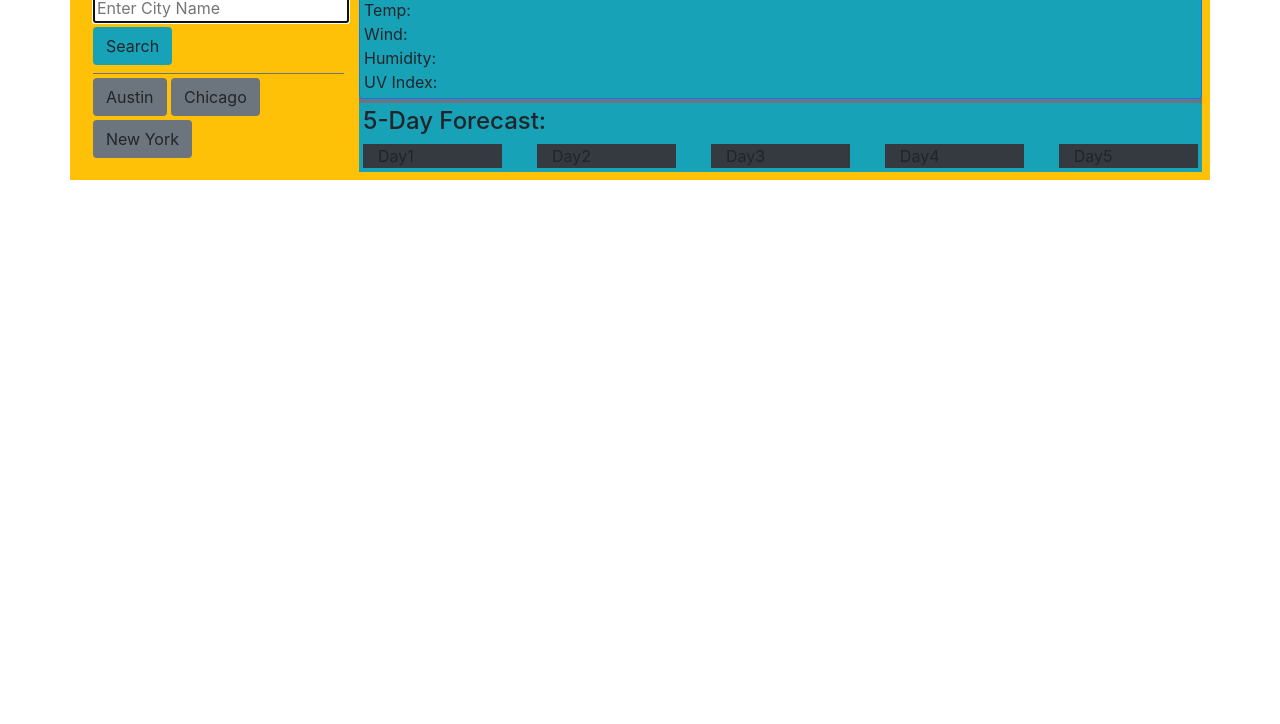
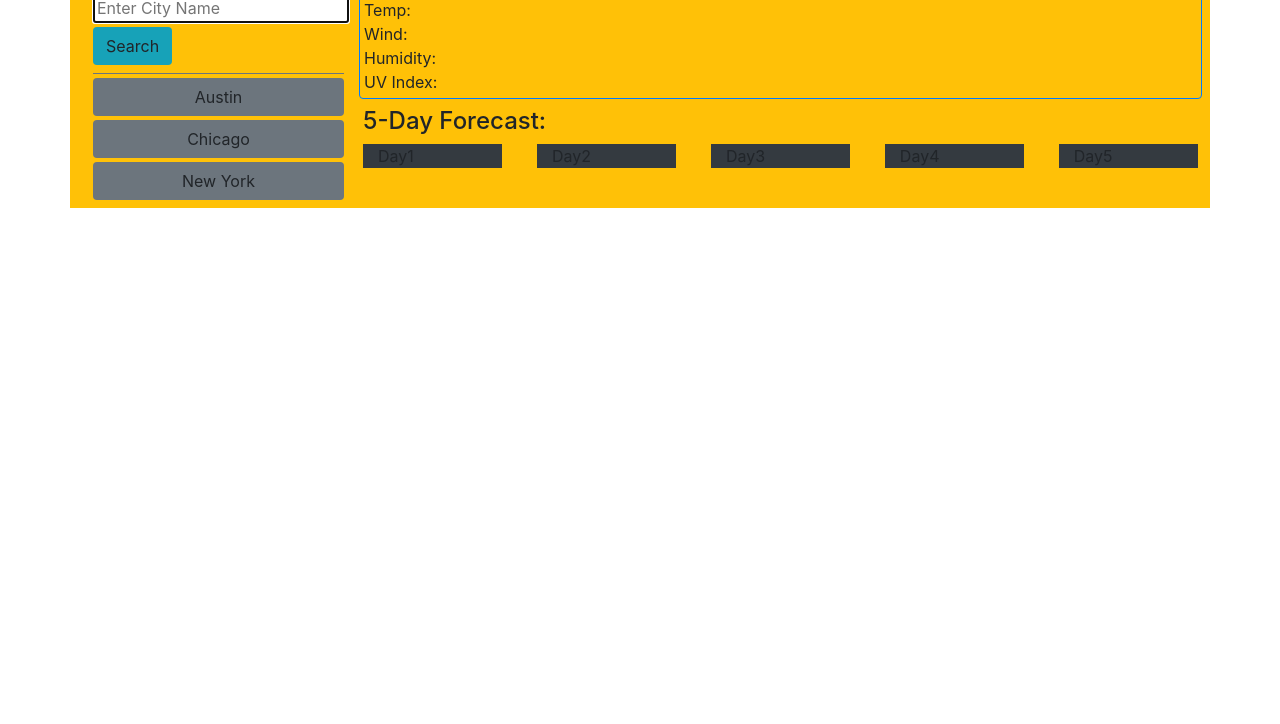
Before and after one commit to gatorhatur/narrow-horizon, a plain HTML site: page index.html in a window 1280 px wide. Shown: the part 76-800 px from the top of the page. Drawn offline with nearby package versions, Linux system fonts and the light colour scheme.

Commit message:
formatting of quick search buttons

```diff
--- a/index.html
+++ b/index.html
@@ -21,14 +21,14 @@
                         <button type="submit" class="btn text-center bg-info mt-1">Search</button>
                     </form>
 
-                    <form id="quick-search">
-                        <button type="submit" class="btn text-center bg-secondary mt-1">Austin</button>
-                        <button type="submit" class="btn text-center bg-secondary mt-1">Chicago</button>
-                        <button type="submit" class="btn text-center bg-secondary mt-1">New York</button>
-                    </form>
+                    <div id="quick-search">
+                        <div class="d-block btn text-center bg-secondary mt-1">Austin</div>
+                        <div class="d-block btn text-center bg-secondary mt-1">Chicago</div>
+                        <div class="d-block btn text-center bg-secondary mt-1">New York</div>
+                    </div>
             </nav>
-            <div class="col-12 col-md-9 bg-secondary align-item-center">
-                <div class="row today bg-info p-1 border border-primary rounded d-block">
+            <div class="col-12 col-md-9 align-item-center">
+                <div class="row today p-1 border border-primary rounded d-block">
                     <h4 id="today">
                         <span id="searched-city">Atlanta</span>
                         <span id="today"> (Date)</span>
@@ -40,7 +40,7 @@
                     <div class="humidity">Humidity: <span id="today-humidity"></span></div>
                     <div class="uv-index">UV Index: <span id="today-uv"></span></div>
                 </div>
-                <div class="row forecast bg-info p-1 mt-1 d-block">
+                <div class="row forecast  p-1 mt-1 d-block">
                     <h4>5-Day Forecast:</h4>
                     <div class="row m-auto justify-content-between"><!--Add 5 day forecast content here col-xl-2 col-md-4 col-12-->
                         <div class="col-2 bg-dark">Day1</div>
```
